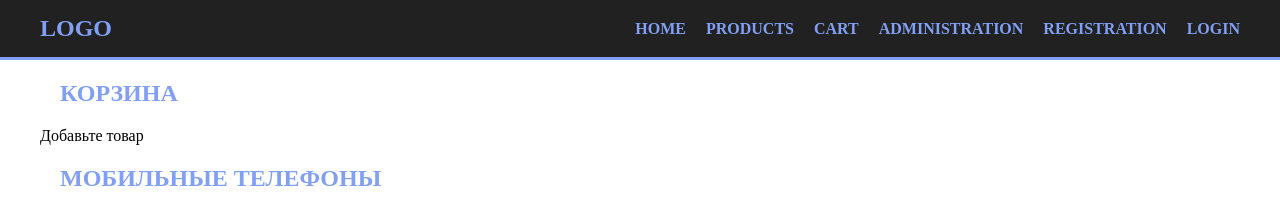
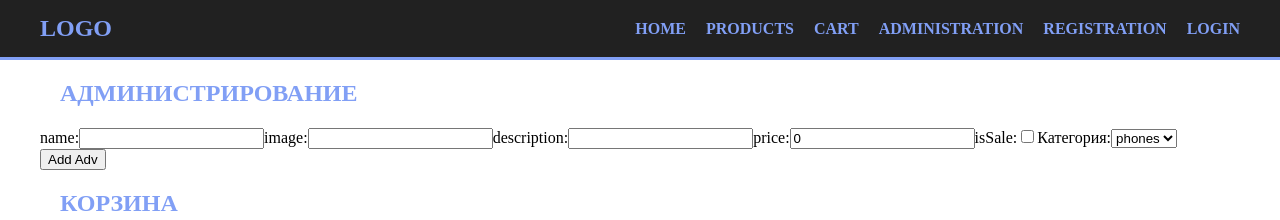
Before and after one commit to trukozak/react_practice_shop, a React (Create React App) app: page / in a window 1280 px wide. Shown: the top 220 px of the page. Built offline with nearby package versions, Linux system fonts and the light colour scheme.

Commit message:
practice4

```diff
--- a/package.json
+++ b/package.json
@@ -10,6 +10,7 @@
     "react-dom": "^17.0.2",
     "react-scripts": "4.0.3",
     "styled-components": "^5.3.0",
+    "uuid": "^8.3.2",
     "web-vitals": "^1.1.2"
   },
   "scripts": {
--- /dev/null
+++ b/src/Components/admin/AdvForm.js
@@ -0,0 +1,102 @@
+import React, { Component } from "react";
+import { v4 as uuidv4 } from "uuid";
+
+const categories = ["phones", "laptops"];
+const initialState = {
+  name: "",
+  image: "",
+  description: "",
+  price: 0,
+  isSale: false,
+  category: categories[0],
+};
+
+class AdvForm extends Component {
+  state = { ...initialState };
+
+  onHandleChange = (e) => {
+    const { name, value, type, checked } = e.target;
+    if (type === "checkbox") {
+      this.setState({ [name]: checked });
+      return;
+    }
+    this.setState({ [name]: value });
+  };
+
+  onHandleSubmit = (e) => {
+    e.preventDefault();
+    console.log(this.state);
+    this.props.addNewAdv({ ...this.state, id: uuidv4() });
+    this.setState({...initialState});
+  };
+
+  render() {
+    const { name, description, price, isSale, image, category } = this.state;
+    return (
+      <form onSubmit={this.onHandleSubmit}>
+        <label>
+          name:
+          <input
+            type="text"
+            name="name"
+            value={name}
+            onChange={this.onHandleChange}
+          />
+        </label>
+        <label>
+          image:
+          <input
+            type="text"
+            name="image"
+            value={image}
+            onChange={this.onHandleChange}
+          />
+        </label>
+        <label>
+          description:
+          <input
+            type="text"
+            name="description"
+            value={description}
+            onChange={this.onHandleChange}
+          />
+        </label>
+        <label>
+          price:
+          <input
+            type="text"
+            name="price"
+            value={price}
+            onChange={this.onHandleChange}
+          />
+        </label>
+        <label>
+          isSale:
+          <input
+            type="checkbox"
+            name="isSale"
+            checked={isSale}
+            onChange={this.onHandleChange}
+          />
+        </label>
+        <label>
+          Категория:
+          <select
+            name="category"
+            value={category}
+            onChange={this.onHandleChange}
+          >
+            {categories.map((category) => (
+              <option value={category} key={category}>
+                {category}
+              </option>
+            ))}
+          </select>
+        </label>
+        <button type="submit">Add Adv</button>
+      </form>
+    );
+  }
+}
+
+export default AdvForm;
--- a/src/Components/cartList/cartListItem/CartListItem.js
+++ b/src/Components/cartList/cartListItem/CartListItem.js
@@ -2,13 +2,15 @@ import React from "react";
 
 const CartListItem = ({ name, price, id, removeFromCart }) => {
   const remove = () => {
-    removeFromCart(id)
+    removeFromCart(id);
   };
   return (
     <li>
       <h3>{name}</h3>
       <p>{price}</p>
-    <button type="button" onClick={remove}>x</button>
+      <button type="button" onClick={remove}>
+        x
+      </button>
     </li>
   );
 };
--- a/src/Components/main/Main.js
+++ b/src/Components/main/Main.js
@@ -4,10 +4,18 @@ import ProductList from "../productList/ProductList";
 import Section from "../section/Section";
 import { MainStyled } from "./MainStyled";
 import CartList from "../cartList/СartList";
+import AdvForm from "../admin/AdvForm";
 
 class Main extends Component {
   state = {
     cart: [],
+    ...data,
+  };
+
+  addNewAdv = (product) => {
+    this.setState((prev) => ({
+      [product.category]: [...prev[product.category], product],
+    }));
   };
 
   addToCart = (product) => {
@@ -29,6 +37,9 @@ class Main extends Component {
   render() {
     return (
       <MainStyled>
+        <Section title="Администрирование">
+          <AdvForm addNewAdv={this.addNewAdv }/>
+        </Section>
         <Section title={"Корзина"}>
           <CartList
             cart={this.state.cart}
@@ -37,10 +48,16 @@ class Main extends Component {
           />
         </Section>
         <Section title={"Мобильные телефоны"}>
-          <ProductList products={data.phones} addToCart={this.addToCart} />
+          <ProductList
+            products={this.state.phones}
+            addToCart={this.addToCart}
+          />
         </Section>
         <Section title={"Ноутбуки"}>
-          <ProductList products={data.laptops} addToCart={this.addToCart} />
+          <ProductList
+            products={this.state.laptops}
+            addToCart={this.addToCart}
+          />
         </Section>
       </MainStyled>
     );
```
Also changed, not shown: 1 other file (tests, documents, lock files or other folders).
